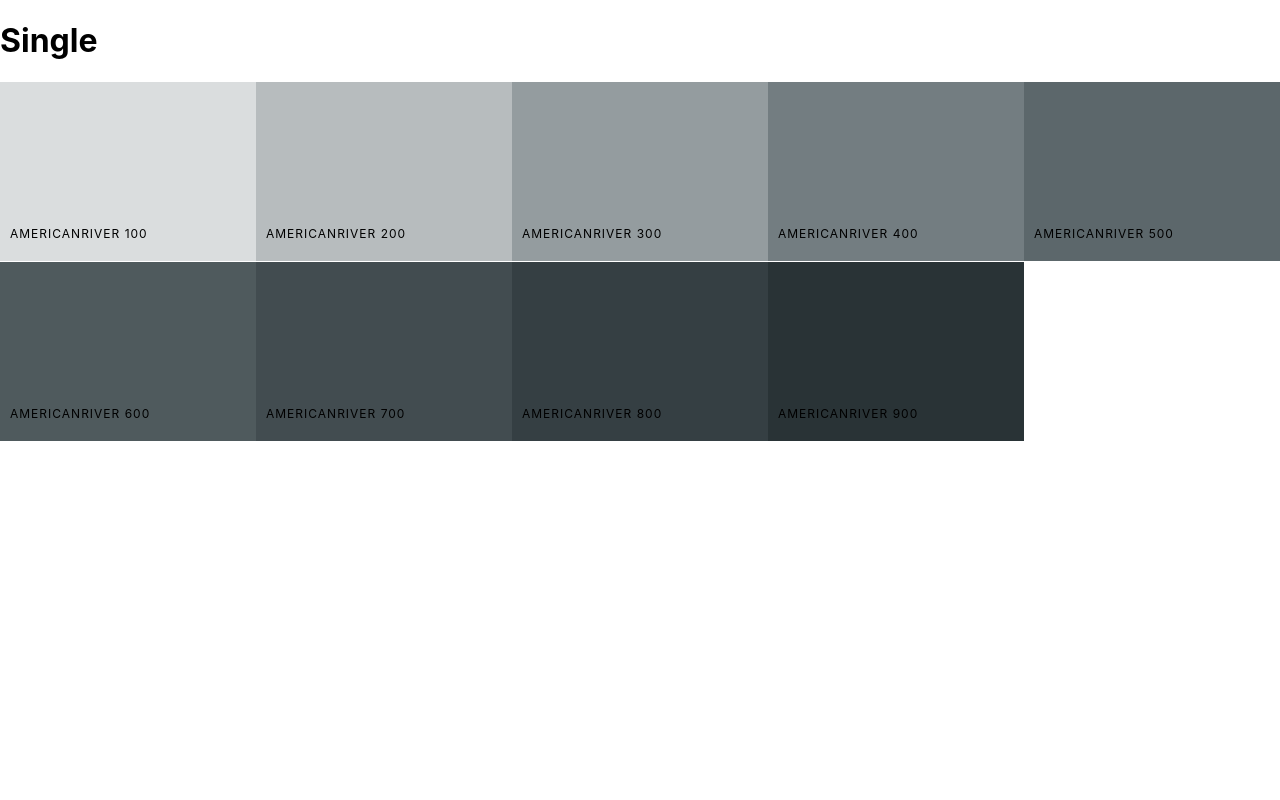
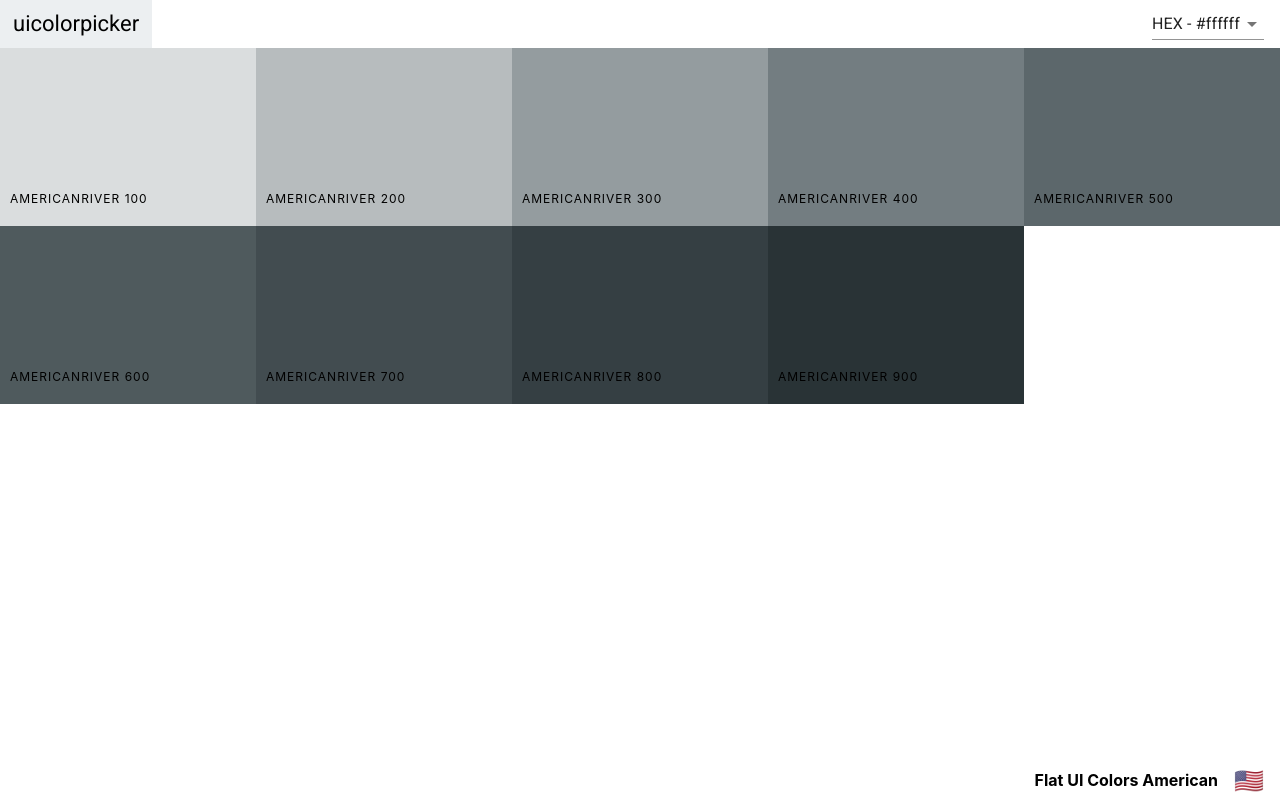
Before and after one commit to marinakosova/colors-react-app, a React (Create React App) app: page /palette/flat-ui-colors-american/americanriver in a window 1280 px wide. Built offline with nearby package versions, Linux system fonts and the light colour scheme.

Commit message:
feat: add Navbar and Footer to SingleColorPalette

```diff
--- a/src/Navbar.js
+++ b/src/Navbar.js
@@ -25,20 +25,26 @@
     }
     render() {
         // const level = this.props.level;
-        const { level, changeLevel } = this.props; // destructuring assignment
+        const { level, changeLevel, showingAllColors } = this.props; // destructuring assignment
         const { format } = this.state;
         return (
             <header className="Navbar">
                 <div className="logo">
                     <Link to="/">uicolorpicker</Link>
                 </div>
-                <div className="slider-container">
-                    <span>Level: {level}</span>
-                    <div className="slider">
-                        <Slider defaultValue={level} min={100} max={900} step={100} onAfterChange=
-                            {changeLevel} />
+                {showingAllColors && (
+                    <div className="slider-container">
+                        <span>Level: {level}</span>
+                        <div className="slider">
+                            <Slider
+                                defaultValue={level}
+                                min={100} max={900}
+                                step={100}
+                                onAfterChange={changeLevel}
+                            />
+                        </div>
                     </div>
-                </div>
+                )}
                 <div className="select-container">
                     <Select value={format} onChange={this.handleFormatChange}>
                         <MenuItem value="hex">
--- a/src/Palette.js
+++ b/src/Palette.js
@@ -1,6 +1,7 @@
 import React, { Component } from 'react';
 import ColorBox from './ColorBox';
 import Navbar from './Navbar';
+import PaletteFooter from './PaletteFooter';
 import './Palette.css';
 
 class Palette extends Component {
@@ -32,16 +33,12 @@
                 <Navbar level={level}
                     changeLevel={this.changeLevel}
                     handleChange={this.changeFormat}
+                    showingAllColors
                 />
                 <div className="Palette-colors">
                     {colorBoxes}
                 </div>
-                <footer className="Palette-footer">
-                    {paletteName}
-                    <span className="emoji">
-                        {emoji}
-                    </span>
-                </footer>
+                <PaletteFooter paletteName={paletteName} emoji={emoji} />
             </div>
         );
     }
--- /dev/null
+++ b/src/PaletteFooter.js
@@ -0,0 +1,16 @@
+import React from 'react';
+
+const PaletteFooter = (props) => {
+    const { paletteName, emoji } = props;
+
+    return (
+        <footer className="Palette-footer">
+            {paletteName}
+            <span className="emoji">
+                {emoji}
+            </span>
+        </footer>
+    );
+}
+
+export default PaletteFooter;
--- a/src/SingleColorPalette.js
+++ b/src/SingleColorPalette.js
@@ -1,10 +1,15 @@
 import React, { Component } from 'react';
+import Navbar from "./Navbar";
+import paletteFooter from './PaletteFooter';
 import ColorBox from './ColorBox';
+import PaletteFooter from './PaletteFooter';
 
 class SingleColorPalette extends Component {
     constructor(props) {
         super(props);
         this._shades = this.gatherShades(this.props.palette, this.props.colorId);
+        this.state = { format: "hex" };
+        this.changeFormat = this.changeFormat.bind(this);
     }
     gatherShades(palette, colorToFilterBy) {
         let shades = [];
@@ -18,18 +23,24 @@
 
         return shades.slice(1);
     }
+    changeFormat(val) {
+        this.setState({ format: val });
+    }
     render() {
+        const { format } = this.state;
+        const { paletteName, emoji } = this.props.palette;
         const colorBoxes = this._shades.map(color => (
             <ColorBox key={color.id}
                 name={color.name}
-                background={color.hex}
+                background={color[format]}
                 showLink={false}
             />
         ));
         return (
             <div className="Palette">
-                <h1>Single</h1>
+                <Navbar handleChange={this.changeFormat} showingAllColors={false} />
                 <div className="Palette-colors">{colorBoxes}</div>
+                <PaletteFooter paletteName={paletteName} emoji={emoji} />
             </div>
         );
     }
```
